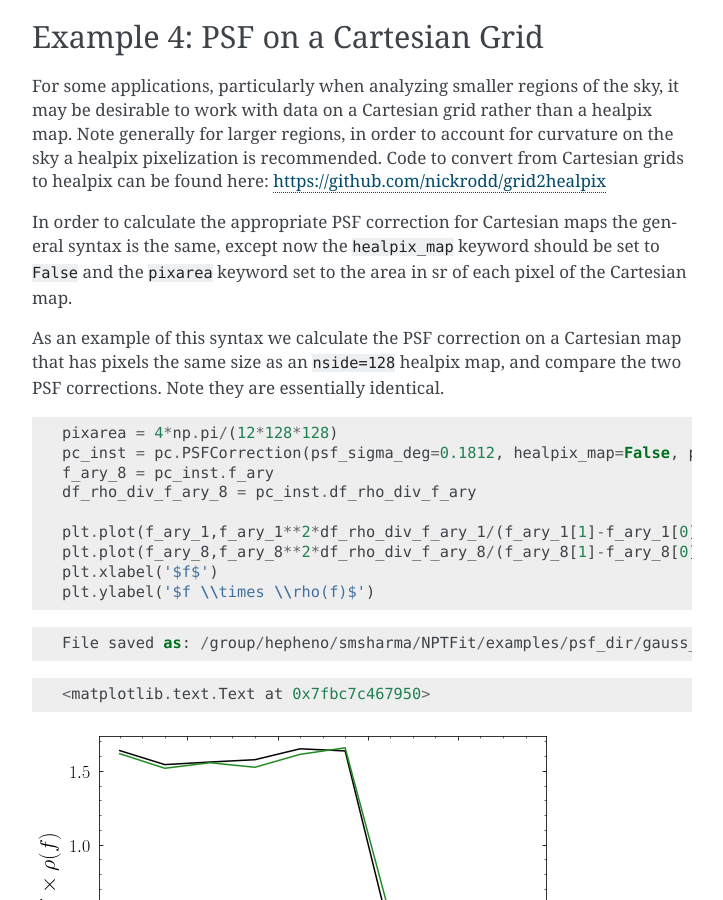
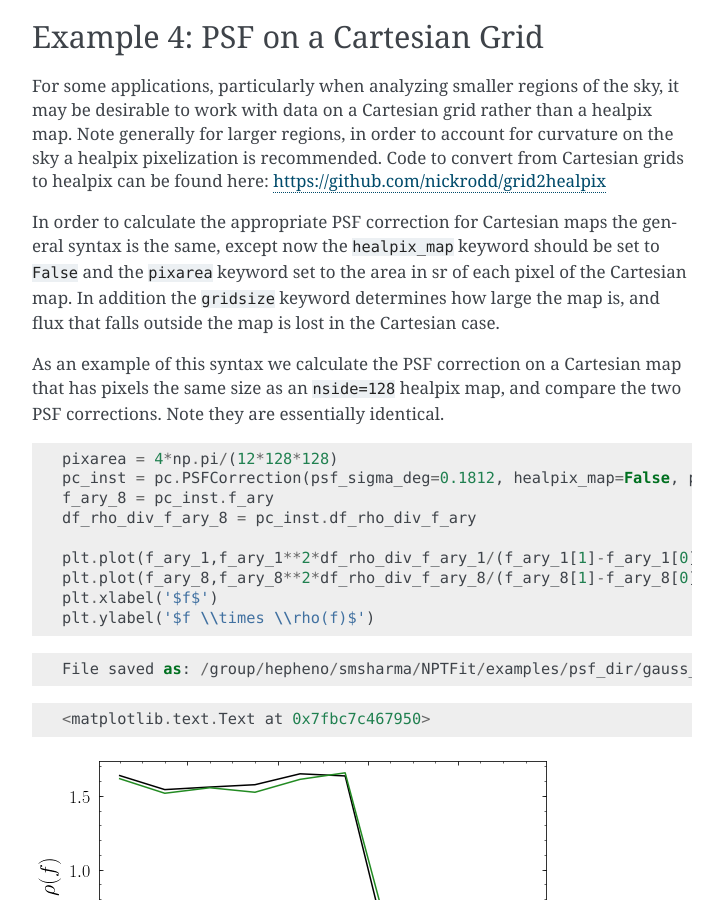
Before and after one commit to bsafdi/NPTFit, a Sphinx documentation site: the page built from docs/Example5_PSF_Correction.rst, in a window 1280 px wide and 900 px high, scrolled down 4761 px. Shown: the whole window, without its empty margins (388-1111 px from the left). Built offline with Sphinx 7.4.7, drawn with Linux system fonts in a browser that asks for light colours; pages that are not in the unit, such as notebooks, are missing from menus.

Commit message:
Updated recent changes to docs

```diff
--- a/docs/Example4_Simple_NPTF.rst
+++ b/docs/Example4_Simple_NPTF.rst
@@ -213,8 +213,8 @@
     nside = 2
     npix = hp.nside2npix(nside)
     exposure = np.zeros(npix)
-    exposure[0:npix/2] = 1.0
-    exposure[npix/2:npix] = 2.0
+    exposure[0:int(npix/2)] = 1.0
+    exposure[int(npix/2):npix] = 2.0
     data = np.random.poisson(exposure)
 
     for ips in range(10):
--- a/docs/Example5_PSF_Correction.rst
+++ b/docs/Example5_PSF_Correction.rst
@@ -235,7 +235,9 @@
 In order to calculate the appropriate PSF correction for Cartesian maps
 the general syntax is the same, except now the ``healpix_map`` keyword
 should be set to ``False`` and the ``pixarea`` keyword set to the area
-in sr of each pixel of the Cartesian map.
+in sr of each pixel of the Cartesian map.  In addition the ``gridsize``
+keyword determines how large the map is, and flux that falls outside the
+map is lost in the Cartesian case.
 
 As an example of this syntax we calculate the PSF correction on a
 Cartesian map that has pixels the same size as an ``nside=128`` healpix
@@ -245,7 +247,7 @@
 .. code:: python
 
     pixarea = 4*np.pi/(12*128*128)
-    pc_inst = pc.PSFCorrection(psf_sigma_deg=0.1812, healpix_map=False, pixarea=pixarea)
+    pc_inst = pc.PSFCorrection(psf_sigma_deg=0.1812, healpix_map=False, pixarea=pixarea, gridsize=100)
     f_ary_8 = pc_inst.f_ary
     df_rho_div_f_ary_8 = pc_inst.df_rho_div_f_ary
 
```
